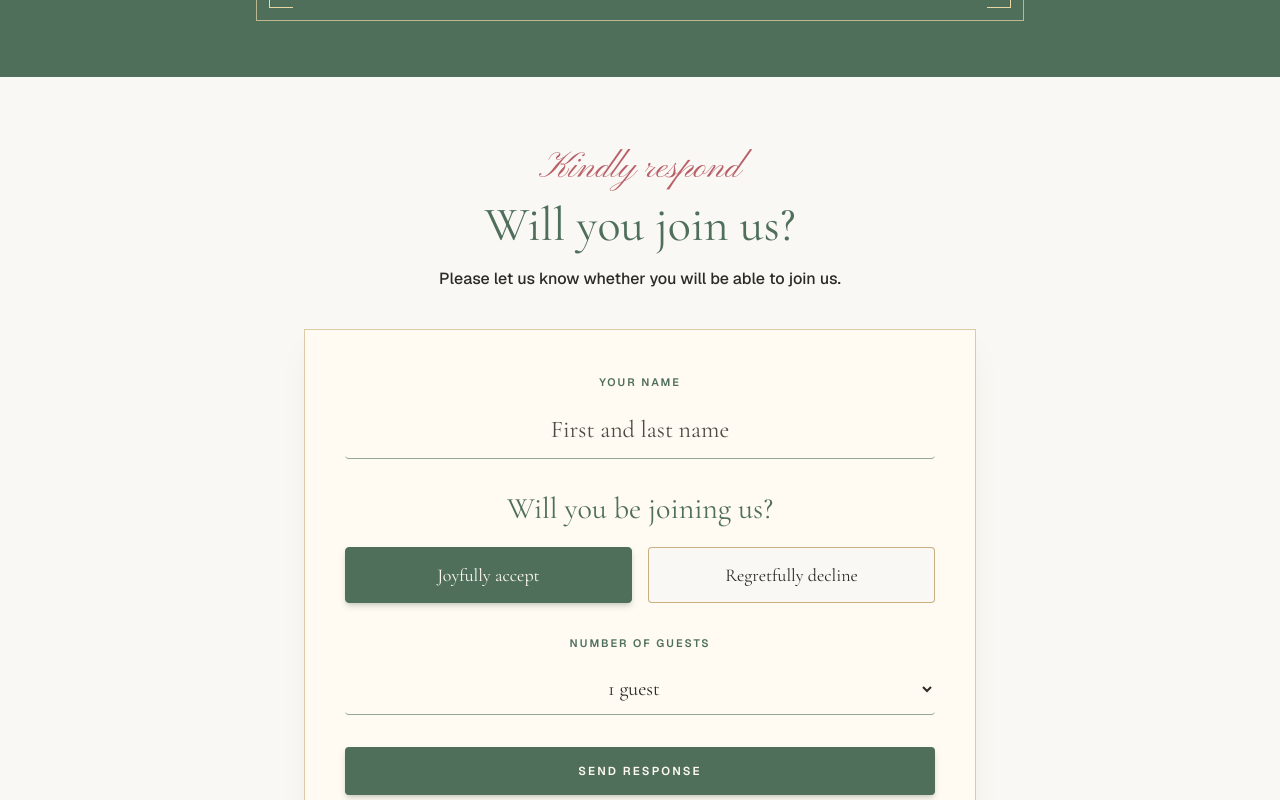
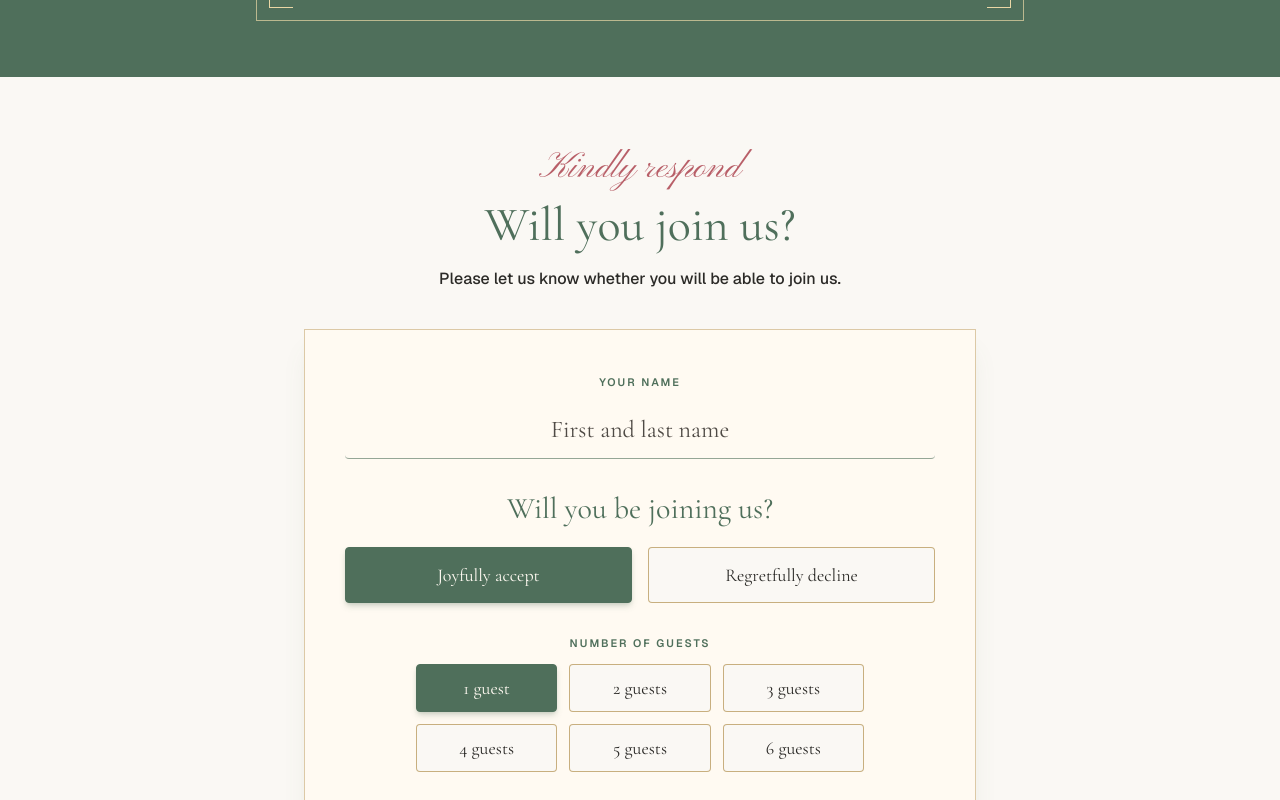
Before and after one commit to aliammad27/aliandhiraengagement, a Next.js app: page /invite in a window 1280 px wide. Both pictures are taken after a click on the button "Joyfully accept". Shown: the part 599-1399 px from the top of the page. Built offline with nearby package versions, Linux system fonts and the light colour scheme.

Commit message:
Replace RSVP guest dropdown with themed controls

```diff
--- a/app/invite/page.tsx
+++ b/app/invite/page.tsx
@@ -241,7 +241,7 @@ function InviteContent() {
                     type="button"
                     aria-pressed={selected}
                     onClick={() => setFormData({ ...formData, rsvpStatus: option.value })}
-                    className={`min-h-14 border px-4 font-display text-lg transition-all ${
+                    className={`min-h-14 border px-4 font-display text-lg transition-all focus-visible:outline focus-visible:outline-2 focus-visible:outline-offset-2 focus-visible:outline-pink-deep ${
                       selected
                         ? 'border-sage-dark bg-sage-dark text-ivory shadow-md shadow-sage-deep/25'
                         : 'border-gold/60 bg-cream text-charcoal hover:border-pink-deep hover:text-pink-deep'
@@ -255,36 +255,42 @@ function InviteContent() {
           </fieldset>
 
           {formData.rsvpStatus === 'accepted' && (
-            <motion.div
+            <motion.fieldset
               initial={{ opacity: 0, height: 0 }}
               animate={{ opacity: 1, height: 'auto' }}
               className="overflow-hidden"
             >
-              <label
-                htmlFor="party-size"
-                className="mb-3 block text-center text-[0.68rem] font-semibold uppercase tracking-[0.18em] text-sage-dark"
-              >
+              <legend className="mb-3 block w-full text-center text-[0.68rem] font-semibold uppercase tracking-[0.18em] text-sage-dark">
                 Number of guests
-              </label>
-              <select
-                id="party-size"
-                value={formData.partySize}
-                onChange={(event) => setFormData({ ...formData, partySize: Number(event.target.value) })}
-                className="w-full border-b border-sage-dark/60 bg-transparent py-3 text-center font-display text-xl text-charcoal outline-none transition-colors focus:border-pink-deep"
-              >
-                {Array.from({ length: maximumPartySize }, (_, index) => index + 1).map((number) => (
-                  <option key={number} value={number}>
-                    {number} {number === 1 ? 'guest' : 'guests'}
-                  </option>
-                ))}
-              </select>
-            </motion.div>
+              </legend>
+              <div className="mx-auto grid max-w-md grid-cols-2 gap-3 sm:grid-cols-3">
+                {Array.from({ length: maximumPartySize }, (_, index) => index + 1).map((number) => {
+                  const selected = formData.partySize === number;
+
+                  return (
+                    <button
+                      key={number}
+                      type="button"
+                      aria-pressed={selected}
+                      onClick={() => setFormData({ ...formData, partySize: number })}
+                      className={`min-h-12 border px-3 text-center font-display text-lg transition-all focus-visible:outline focus-visible:outline-2 focus-visible:outline-offset-2 focus-visible:outline-pink-deep ${
+                        selected
+                          ? 'border-sage-dark bg-sage-dark text-ivory shadow-md shadow-sage-deep/25'
+                          : 'border-gold/60 bg-cream text-charcoal hover:border-pink-deep hover:text-pink-deep'
+                      }`}
+                    >
+                      {number} {number === 1 ? 'guest' : 'guests'}
+                    </button>
+                  );
+                })}
+              </div>
+            </motion.fieldset>
           )}
 
           <button
             type="submit"
             disabled={submitting}
-            className="min-h-12 w-full bg-sage-dark px-6 text-[0.72rem] font-semibold uppercase tracking-[0.18em] text-ivory shadow-md shadow-sage-deep/25 transition-colors hover:bg-pink-deep disabled:cursor-not-allowed disabled:opacity-60"
+            className="min-h-12 w-full bg-sage-dark px-6 text-[0.72rem] font-semibold uppercase tracking-[0.18em] text-ivory shadow-md shadow-sage-deep/25 transition-colors hover:bg-pink-deep focus-visible:outline focus-visible:outline-2 focus-visible:outline-offset-2 focus-visible:outline-pink-deep disabled:cursor-not-allowed disabled:opacity-60"
           >
             {submitting ? 'Sending response...' : 'Send response'}
           </button>
```
